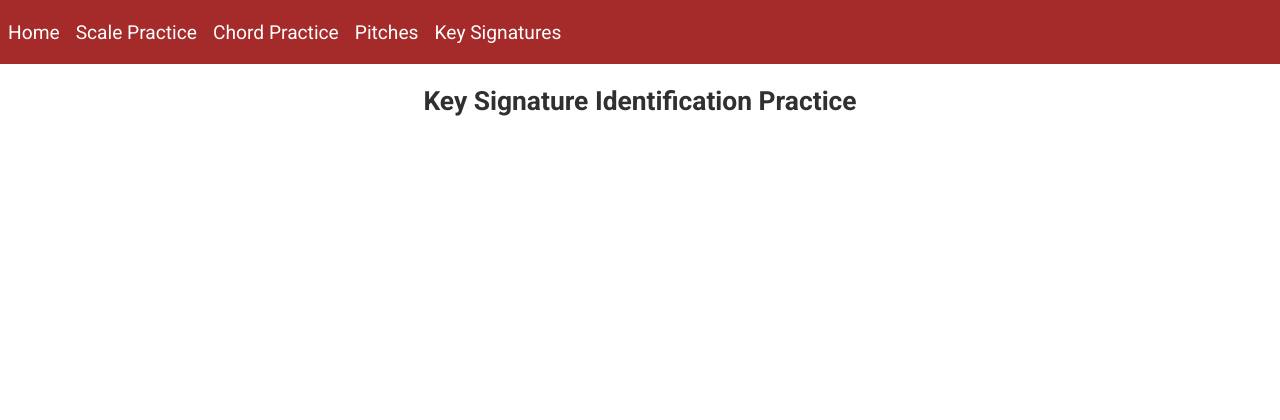
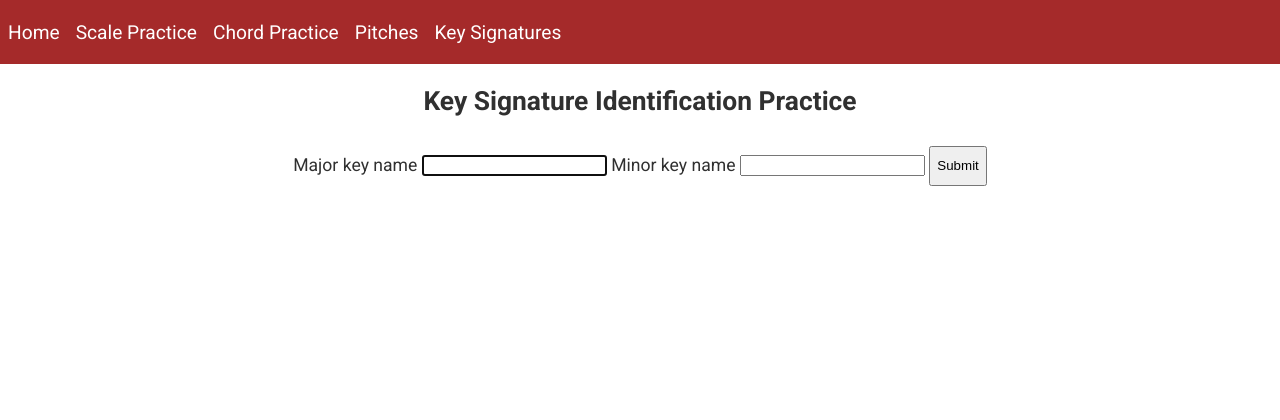
Before and after one commit to danchurlian/Music-Practice-Site, a Flask app: template templates/key_signature_page.html in a window 1280 px wide. Shown: the top 420 px of the page. Run offline with Flask 3, Linux system fonts and the light colour scheme; the template is opened without the code that fills it, so the values that code supplies are empty; parts of the project's set-up code (start-up, migrations or seed data) failed here and were passed over.

Commit message:
Add user input form for key signature page

```diff
--- a/app.py
+++ b/app.py
@@ -414,6 +414,13 @@ def get_key_signature_info(fifths_number: int) -> list:
 # Generate a key signature based a single fifths_number from [-7, 7] inclusive.
 @app.route("/key-signature", methods=["GET", "POST"])
 def key_signature_page():
+
+    # If the user responded, get the user's input.
+    if request.method == "POST":
+        user_major_input: str = request.form.get("major_key_name")
+        user_minor_input: str = request.form.get("minor_key_name")
+        print(f"User entered {user_major_input} {user_minor_input}")
+
     # Generate a random fifths number
     fifths_number: int = random.randint(-7, 7)
     accidental_using: str = "sharp" if fifths_number >= 0 else "flat"
--- a/static/styles.css
+++ b/static/styles.css
@@ -66,3 +66,8 @@ tr:nth-child(even) {
 tr:nth-child(odd) {
     background-color:rgb(238, 238, 238);
 }
+
+form button {
+    min-height: 2.5rem;
+    min-width: 3.5rem;
+}
--- a/templates/key_signature_page.html
+++ b/templates/key_signature_page.html
@@ -3,6 +3,13 @@
 {% block main %}
 <section class="main_content">
     <h1>Key Signature Identification Practice</h1>
+    <form method="post">
+        <label for="major_key_name">Major key name</label>
+        <input name="major_key_name" autofocus="true" required="true" autocomplete="off"></input>
+        <label for="minor_key_name">Minor key name</label>
+        <input name="minor_key_name" autofocus="true" required="true" autocomplete="off"></input>
+        <button type="submit">Submit</button>
+    </form>
     {{ music_svg | safe }}
 </section>
 {% endblock %}
```
